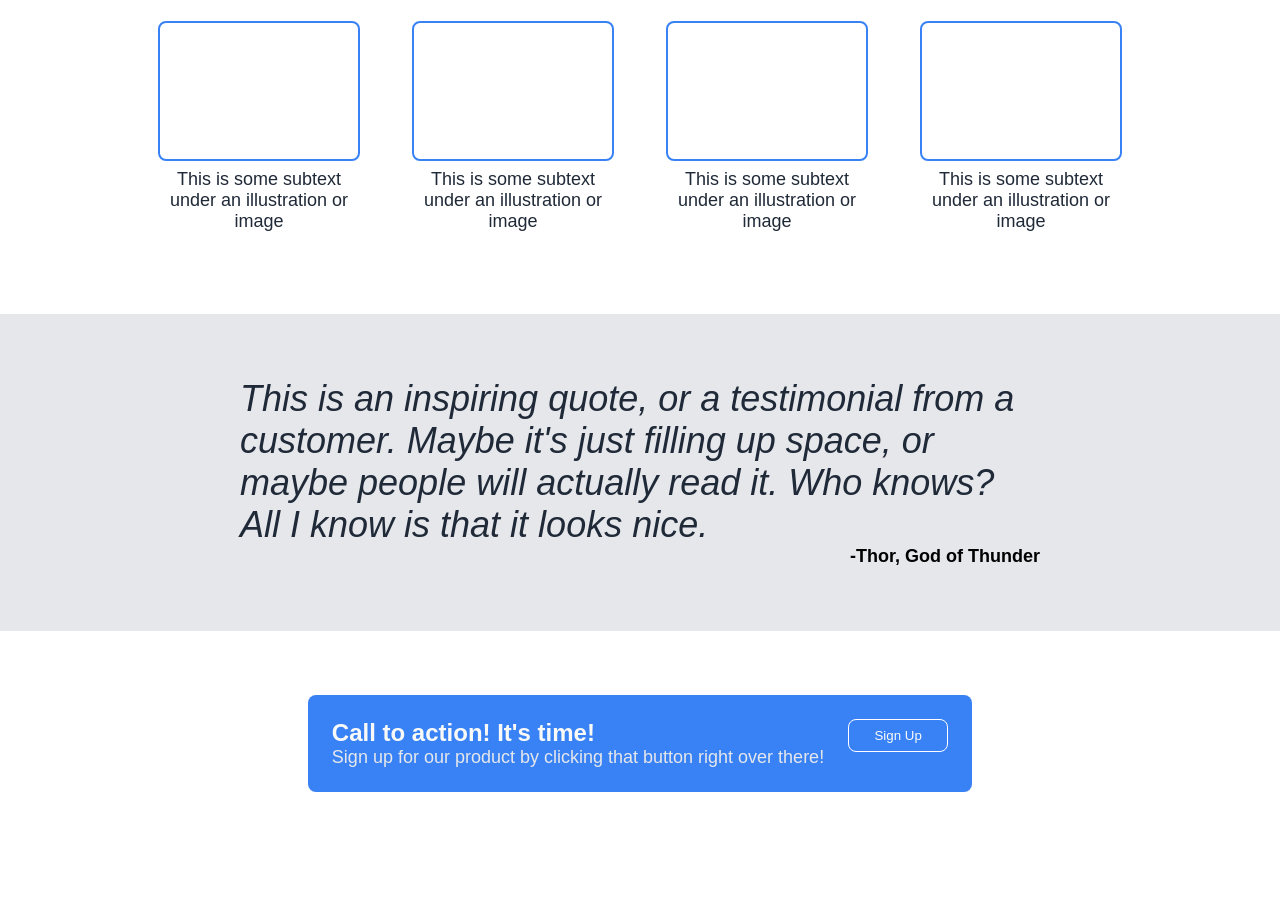
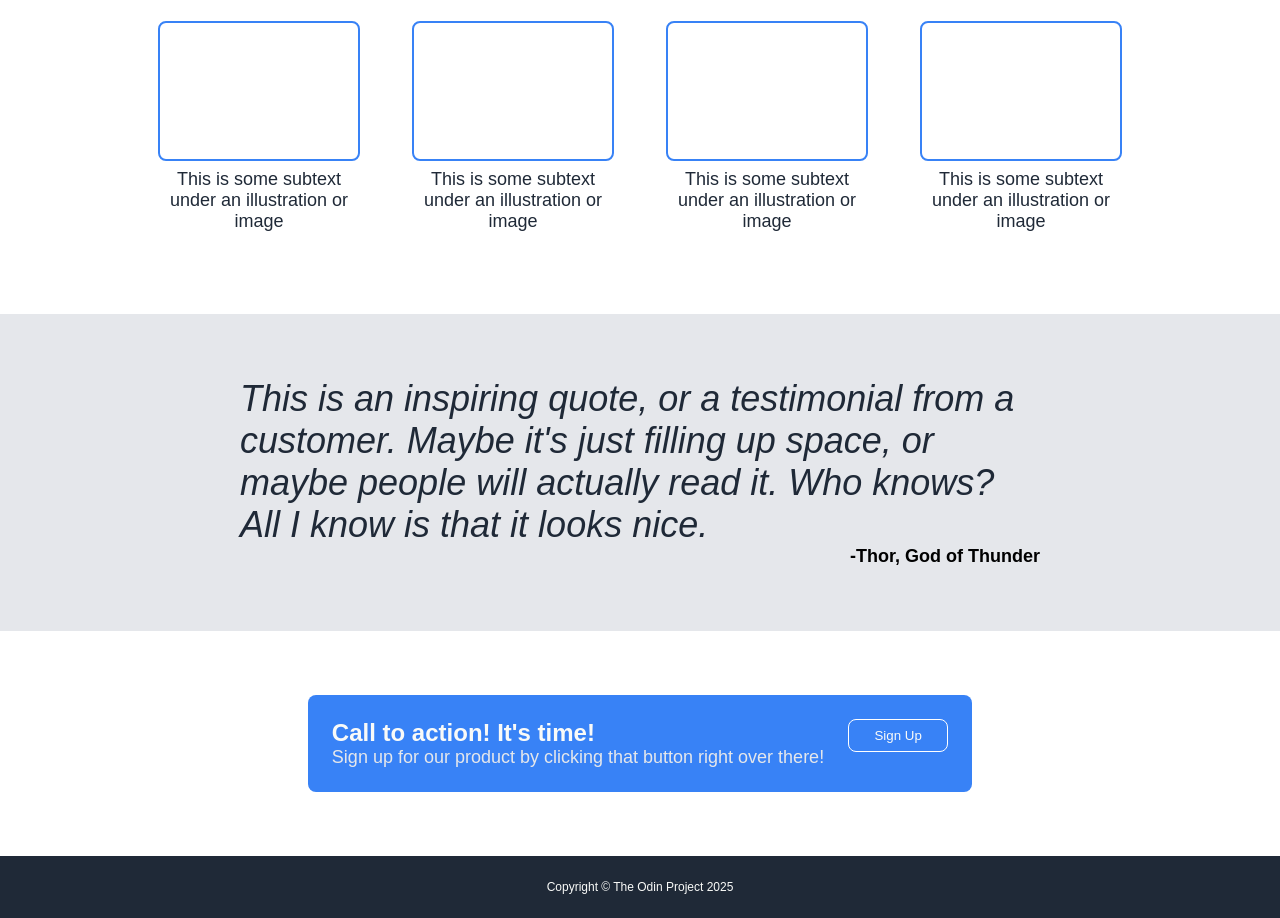
Before and after one commit to DiabeticSugarVamp/landing-page, a plain HTML site: page index.html in a window 1280 px wide. Shown: the part 503-1421 px from the top of the page. Before the commit the page ends 1359 px from the top, so only its background shows below. Drawn offline with Linux system fonts and the light colour scheme.

Commit message:
Style footer section

```diff
--- a/index.html
+++ b/index.html
@@ -88,7 +88,9 @@
 
     </div>
 
-    <div class="footer"></div>
+    <div class="footer">
+        <p>Copyright © The Odin Project 2025</p>
+    </div>
 </body>
 
 </html>
--- a/styles.css
+++ b/styles.css
@@ -168,3 +168,14 @@
 .call-to-action .call-to-action-box .right .button-sign-up{
     border: 1px solid white;
 }
+
+.footer {
+    display: flex;
+    justify-content: center;
+    align-items: center;
+    background-color: #1F2937;
+    padding: 24px;
+    color: #F9FAF8;
+    font-size: 12px;
+
+}
```
